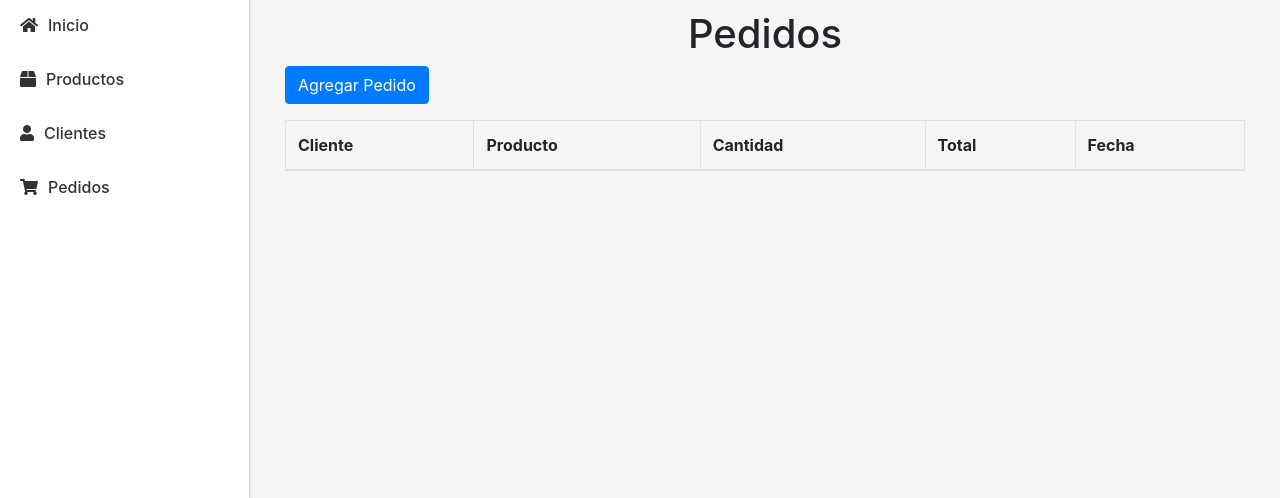
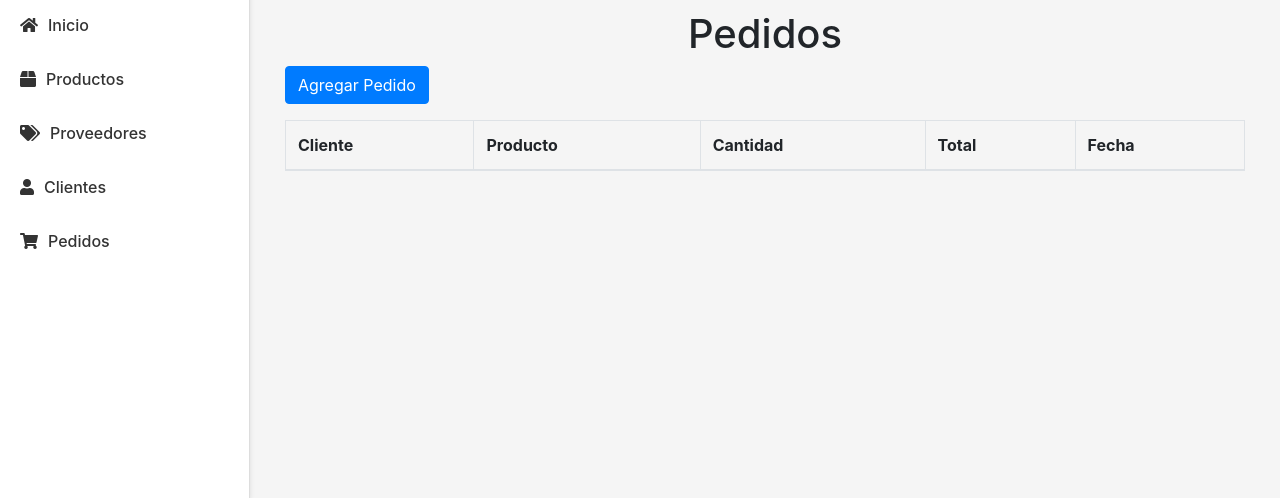
Before and after one commit to SegoBM/SysVentFront, a plain HTML site: page Views/Pedidos.html in a window 1280 px wide. Shown: the part 302-800 px from the top of the page. Drawn offline with nearby package versions, Linux system fonts and the light colour scheme; no server answers.

Commit message:
Update Pedidos.html

```diff
--- a/Views/Pedidos.html
+++ b/Views/Pedidos.html
@@ -129,6 +129,7 @@
                 <nav class="nav flex-column">
                     <a class="nav-link active" href="/Views/index.html"><i class="fas fa-home"></i><span>Inicio</span></a>
                     <a class="nav-link" href="/Views/Productos.html"><i class="fas fa-box"></i><span>Productos</span></a>
+                    <a class="nav-link" href="/Views/proveedores.html"><i class="fas fa-tags"></i><span>Proveedores</span></a>
                     <a class="nav-link" href="/Views/Cliente.html"><i class="fas fa-user"></i><span>Clientes</span></a>
                     <a class="nav-link" href="/Views/Pedidos.html"><i class="fas fa-shopping-cart"></i><span>Pedidos</span></a>
                 </nav>
```
